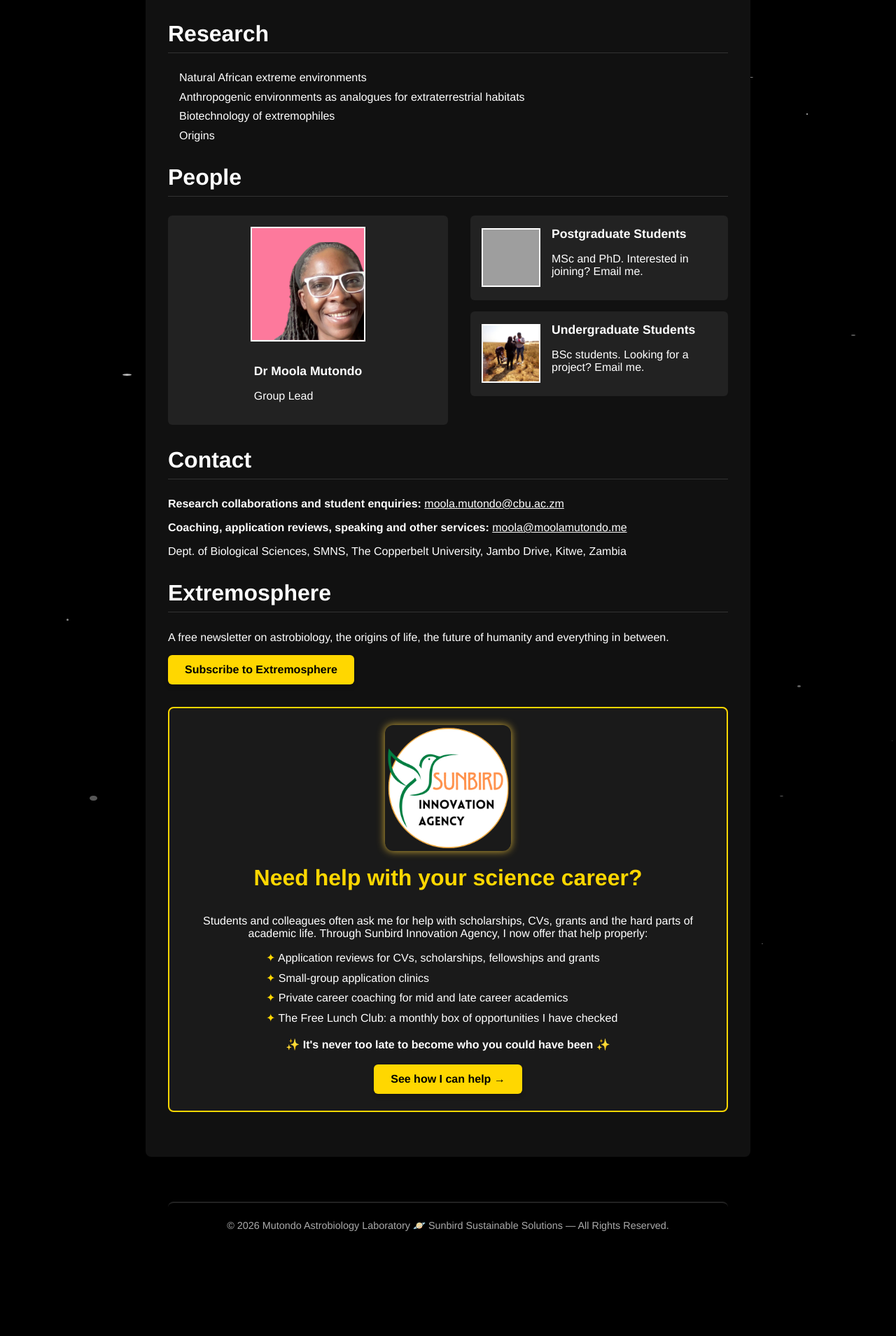
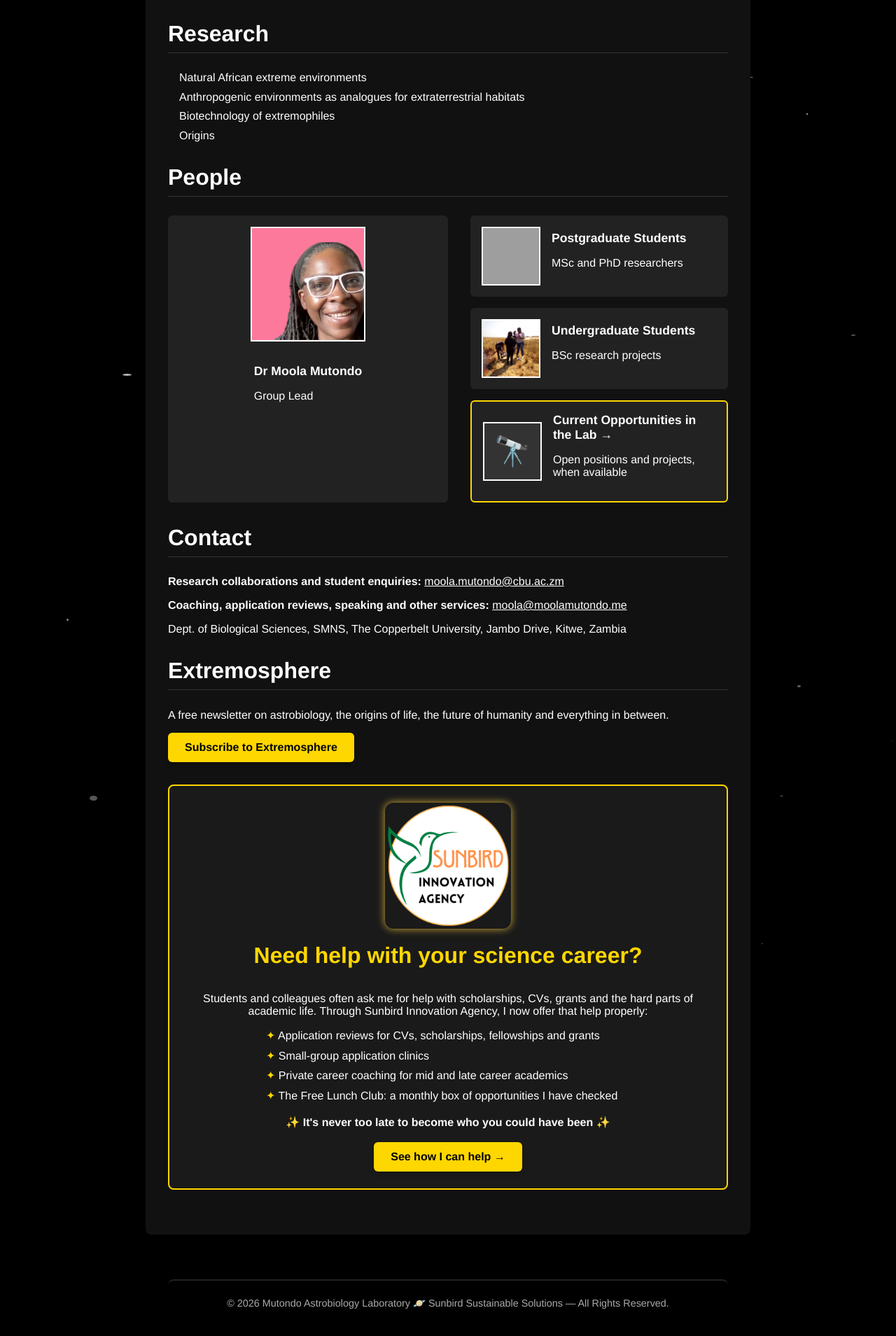
Before and after one commit to mmutondo/mmutondo.github.io, a Jekyll site: the page astrobiolab.html, which Jekyll copies as it is, in a window 1280 px wide. Shown: the part 707-2616 px from the top of the page at 70% size. Built offline with Jekyll 4.4.1, drawn with Linux system fonts in a browser that asks for light colours.

Commit message:
Add Current Opportunities page and link it from People section
Student group cards no longer invite applications; a new
lab-opportunities.html lists openings when available.

Co-Authored-By: Claude Opus 5.5 <noreply@anthropic.com>
Claude-Session: https://claude.ai/code/session_01EKxmyYRq7mLFGH3PZjXeWp

```diff
--- a/astrobiolab.html
+++ b/astrobiolab.html
@@ -271,6 +271,33 @@
       }
     }
 
+    /* Group names (not links) and opportunities card */
+    .group-name {
+      font-weight: bold;
+      font-size: 1.1rem;
+    }
+    .opportunities-card {
+      border: 2px solid gold;
+    }
+    .opp-icon {
+      width: 80px;
+      height: 80px;
+      flex-shrink: 0;
+      display: flex;
+      align-items: center;
+      justify-content: center;
+      font-size: 2.6rem;
+      background: #333;
+      border: 2px solid white;
+    }
+    @media (max-width: 700px) {
+      .opp-icon {
+        width: 60px;
+        height: 60px;
+        font-size: 2rem;
+      }
+    }
+
     /* Sunbird section */
     .sunbird {
       background: #1a1a1a;
@@ -417,15 +444,22 @@
           <div class="person">
             <img src="https://dr.moolamutondo.me/images/eppies.jpg" alt="Postgraduate Students" />
             <div class="person-info">
-              <a href="mailto:moola.mutondo@cbu.ac.zm?subject=Joining%20the%20lab%20as%20a%20postgraduate">Postgraduate Students</a>
-              <p>MSc and PhD. Interested in joining? Email me.</p>
+              <span class="group-name">Postgraduate Students</span>
+              <p>MSc and PhD researchers</p>
             </div>
           </div>
           <div class="person">
             <img src="https://dr.moolamutondo.me/BSc Students Bangweulu1.jpg" alt="Undergraduate Students" />
             <div class="person-info">
-              <a href="mailto:moola.mutondo@cbu.ac.zm?subject=Undergraduate%20project%20in%20the%20lab">Undergraduate Students</a>
-              <p>BSc students. Looking for a project? Email me.</p>
+              <span class="group-name">Undergraduate Students</span>
+              <p>BSc research projects</p>
+            </div>
+          </div>
+          <div class="person opportunities-card">
+            <div class="opp-icon" aria-hidden="true">&#128301;</div>
+            <div class="person-info">
+              <a href="https://dr.moolamutondo.me/lab-opportunities.html">Current Opportunities in the Lab &rarr;</a>
+              <p>Open positions and projects, when available</p>
             </div>
           </div>
         </div>
```
Also changed, not shown: lab-opportunities.html (added, +202 -0 lines).
